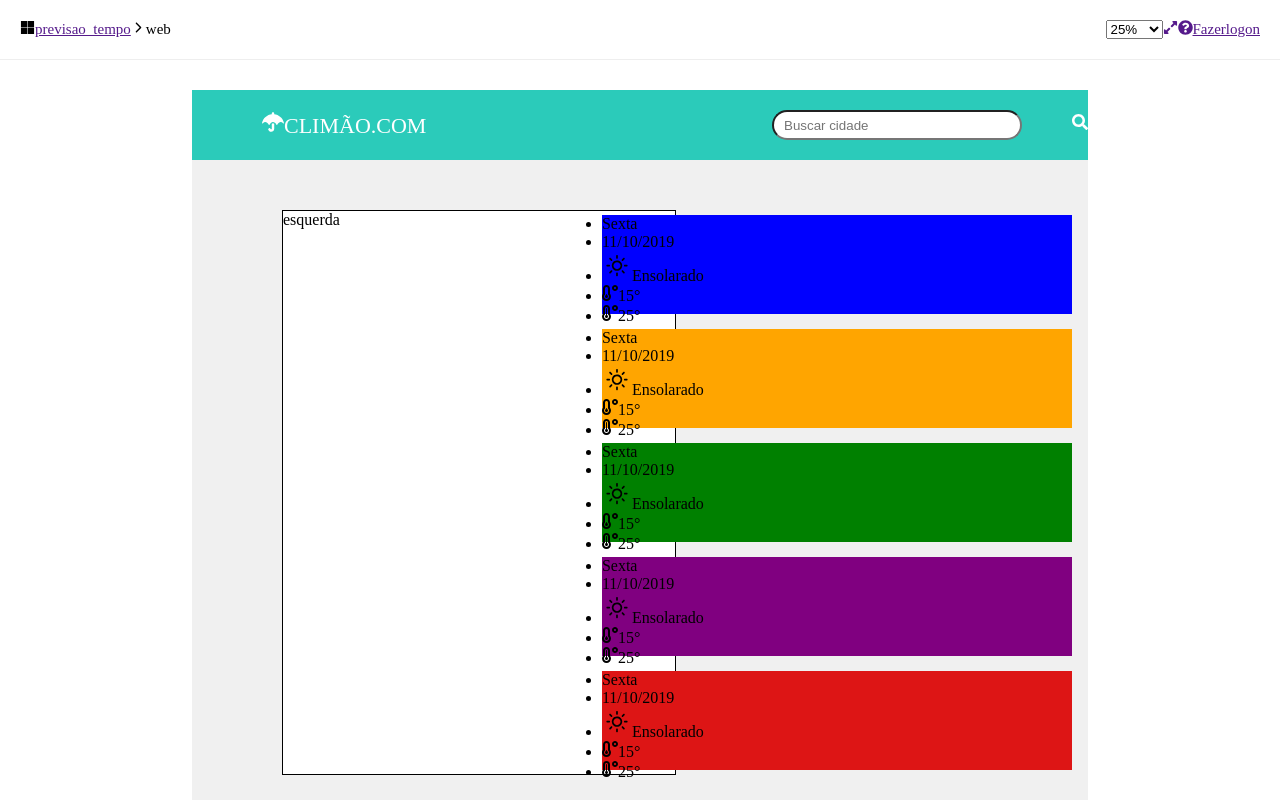
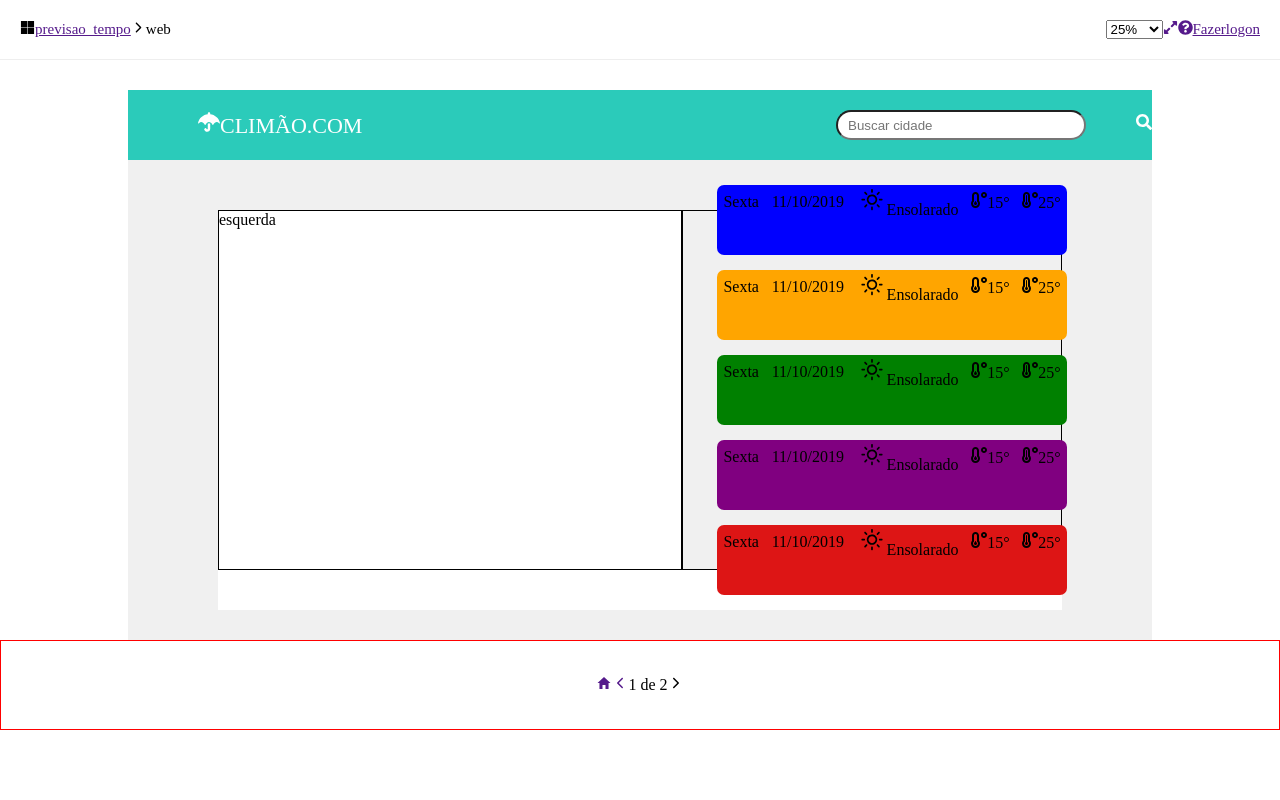
Before and after one commit to majunior07/climao, a React (Create React App) app: page / in a window 1280 px wide. Shown: the top 800 px of the page. Built offline with nearby package versions, Linux system fonts and the light colour scheme.

Commit message:
Primeiro commit 19/04/23

```diff
--- a/src/App.js
+++ b/src/App.js
@@ -64,7 +64,7 @@ function App(){
                     <div className='direita'>
                       <div className='dias'>
                         <div className="azul">
-                          <ul>
+                          <ul className='mostraDias'>
                             <li>
                               <span>Sexta</span>
                             </li>
@@ -86,7 +86,7 @@ function App(){
                           </ul>
                         </div>
                         <div className='laranja'>
-                        <ul>
+                        <ul className='mostraDias'>
                             <li>
                               <span>Sexta</span>
                             </li>
@@ -108,7 +108,7 @@ function App(){
                           </ul>
                         </div>
                         <div className='verde'>
-                        <ul>
+                        <ul className='mostraDias'>
                             <li>
                               <span>Sexta</span>
                             </li>
@@ -130,7 +130,7 @@ function App(){
                           </ul>
                         </div>
                         <div className='roxo'>
-                        <ul>
+                        <ul className='mostraDias'>
                             <li>
                               <span>Sexta</span>
                             </li>
@@ -152,7 +152,7 @@ function App(){
                           </ul>
                         </div>
                         <div className='vermelho'>
-                        <ul>
+                        <ul className='mostraDias'>
                             <li>
                               <span>Sexta</span>
                             </li>
@@ -176,6 +176,10 @@ function App(){
                       </div>
                     </div>
                 </div>
+
+          </div>
+        </div>
+
         <div className='rodape'>
           <a href=''>
             <IoMdHome></IoMdHome>
@@ -189,8 +193,6 @@ function App(){
           </a>
         </div>
     </div>
-        </div>
-    </div>
   );
 }
 
--- a/src/index.css
+++ b/src/index.css
@@ -45,8 +45,8 @@ html, body, #root {
 }
 
 .principal{
-  height: 900px;
-  width: 70%;
+  height: 550px;
+  width: 80%;
   margin-top: 30px;
   background-color: #0000000F;
   }
@@ -75,23 +75,23 @@ input{
   width: 250px;
 }
 
-
 .central{
   margin: 50px 90px 130px;
   background-color: #FFF;
-  height: 565px;
+  height: 400px;
 }
 
 .esquerda{
   border: 1px solid black;
   float: left;
-  height: 100%;
+  height: 90%;
   width: 55%;
 }
 
 .direita{
+  border: 1px solid black;
   background-color: #0000000F;
-  height: 100%;
+  height: 90%;
   width: 45%;
   display: flex;
   align-items: center;
@@ -107,48 +107,63 @@ input{
   justify-content: center;
 }
 
+.mostraDias{
+  list-style: none;
+  display: flex;
+  align-items: center;
+  justify-content: space-around;
+}
+
 .azul{
-  height: 99px;
-  width: 470px;
+  height: 70px;
+  width: 350px;
+  margin-left: 40px;
+  border-radius: 7px;
   background-color: blue;
 }
 
 .laranja{
-  height: 99px;
-  width: 470px;
+  height: 70px;
+  width: 350px;
+  margin-left: 40px;
   margin-top: 15px;
+  border-radius: 7px;
   background-color: orange;
 }
 
 .verde{
-  height: 99px;
-  width: 470px;
+  height: 70px;
+  width: 350px;
+  margin-left: 40px;
   margin-top: 15px;
+  border-radius: 7px;
   background-color: green;
 }
 
 .roxo{
-  height: 99px;
-  width: 470px;
+  height: 70px;
+  width: 350px;
+  margin-left: 40px;
   margin-top: 15px;
+  border-radius: 7px;
   background-color: purple;
 }
 
 .vermelho{
-  height: 99px;
-  width: 470px;
+  height: 70px;
+  width: 350px;
+  margin-left: 40px;
   margin-top: 15px;
+  border-radius: 7px;
   background-color: rgb(221, 21, 21);
 }
 
 .rodape{
-  height: 30px;
+  border: 1px solid red;
+  height: 90px;
+  width: 100%;
   display: flex;
   align-items: center;
   justify-content:center;
   flex-direction: row;
 }
-
-.adobe{
-  font-size: 12px;
-}
```
Lines whose indentation alone changed are shown as unchanged.
